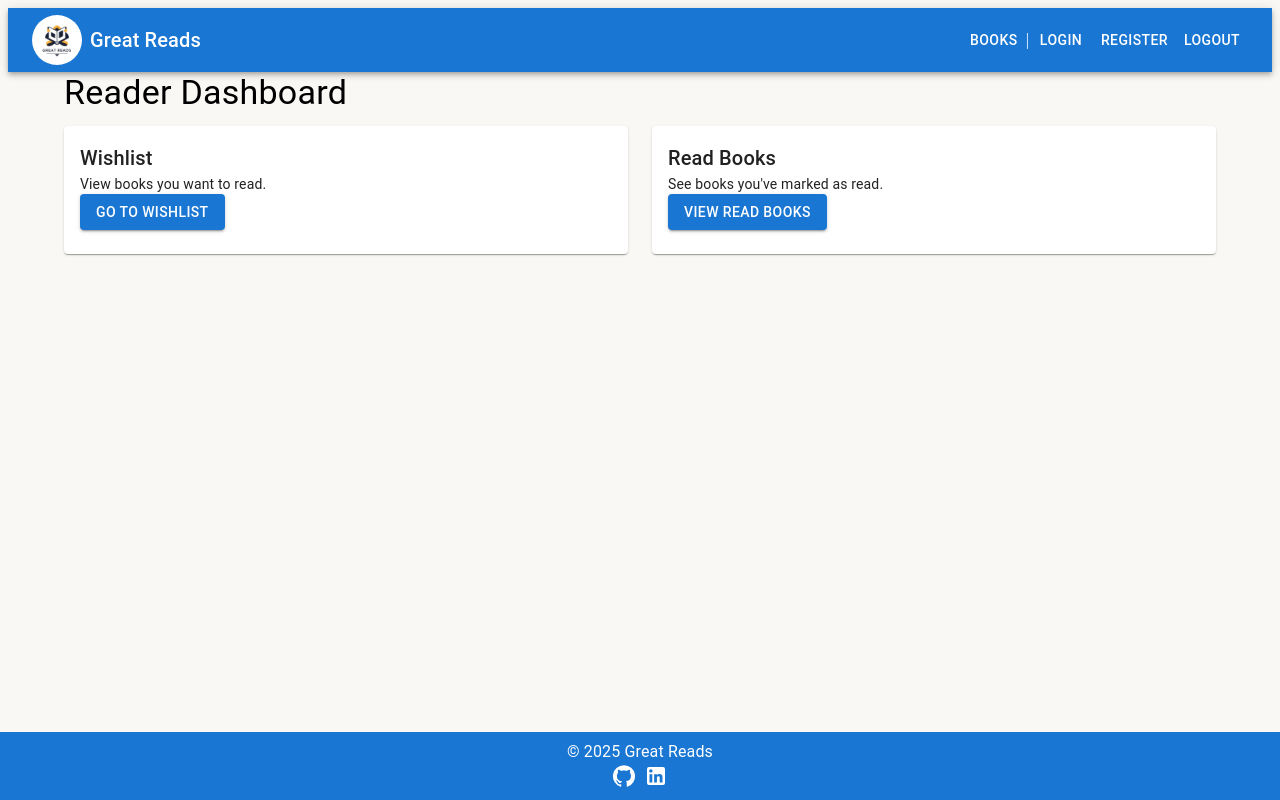
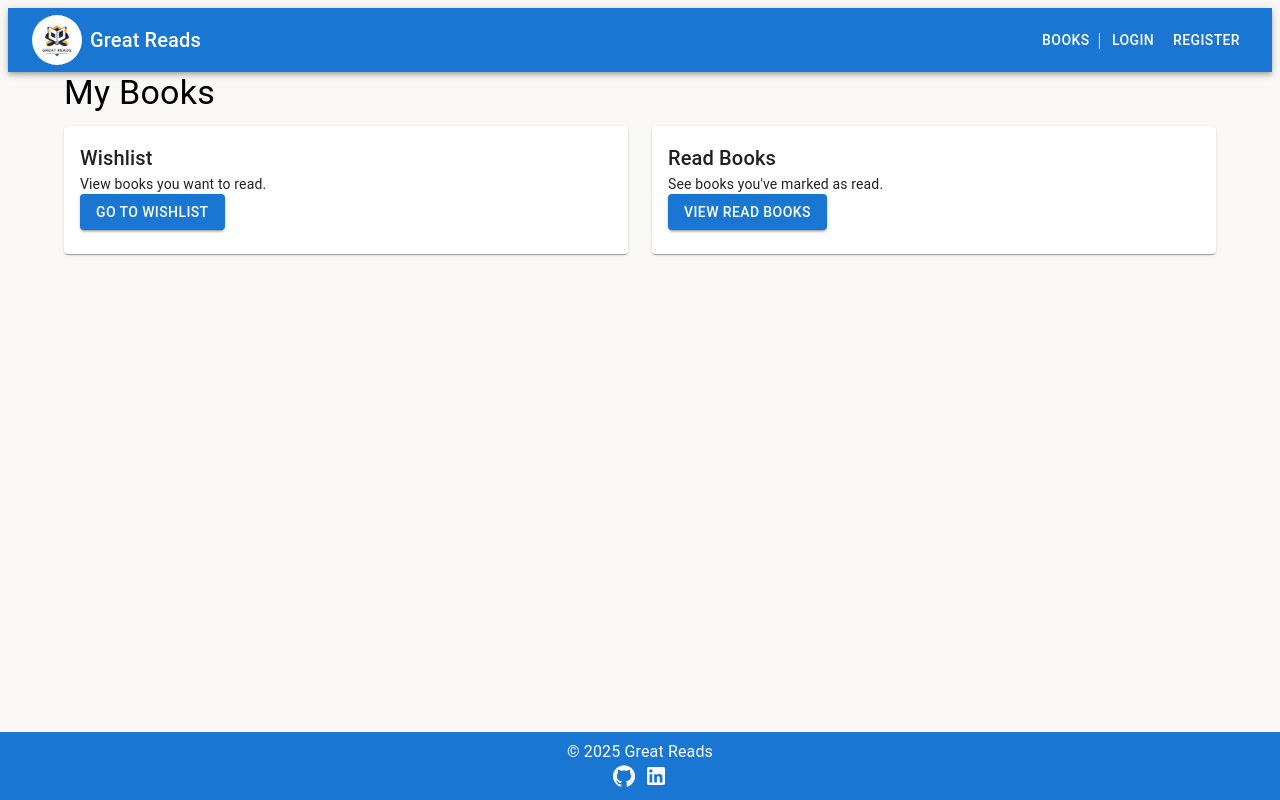
Before and after one commit to AndreiMititelu97/great-reads-app, a React (Vite) app in the folder frontend/: page /reader in a window 1280 px wide. Built offline with nearby package versions, Linux system fonts and the light colour scheme.

Commit message:
updated reader page

```diff
--- a/frontend/src/components/HeaderComponent.jsx
+++ b/frontend/src/components/HeaderComponent.jsx
@@ -13,12 +13,12 @@ const HeaderComponent = () => {
                     sx={{ width: 50, height: 50, mr: 1 }}
                 />
                 <Typography variant="h6" sx={{ flexGrow: 1 }}>Great Reads</Typography>
-                {token && <Button color="inherit" component={Link} to="/reader">Reader Page</Button>}
+                {token && <Button color="inherit" component={Link} to="/reader">My Books</Button>}
                 <Button color="inherit" component={Link} to="/books">Books</Button>
                 |
                 <Button color="inherit" component={Link} to="/login">Login</Button>
                 <Button color="inherit" component={Link} to="/register">Register</Button>
-                <Button color="inherit" component={Link} to="/logout">Logout</Button>
+                {token && <Button color="inherit" component={Link} to="/logout">Logout</Button>}
             </Toolbar>
         </AppBar>
     );
--- a/frontend/src/components/reader/ReaderDashboardComponent.jsx
+++ b/frontend/src/components/reader/ReaderDashboardComponent.jsx
@@ -7,7 +7,7 @@ const ReaderDashboard = () => {
     return (
         <Container>
             <Typography variant="h4" gutterBottom>
-                Reader Dashboard
+                My Books
             </Typography>
             <Grid container spacing={3}>
                 <Grid item xs={12} md={6}>
```
